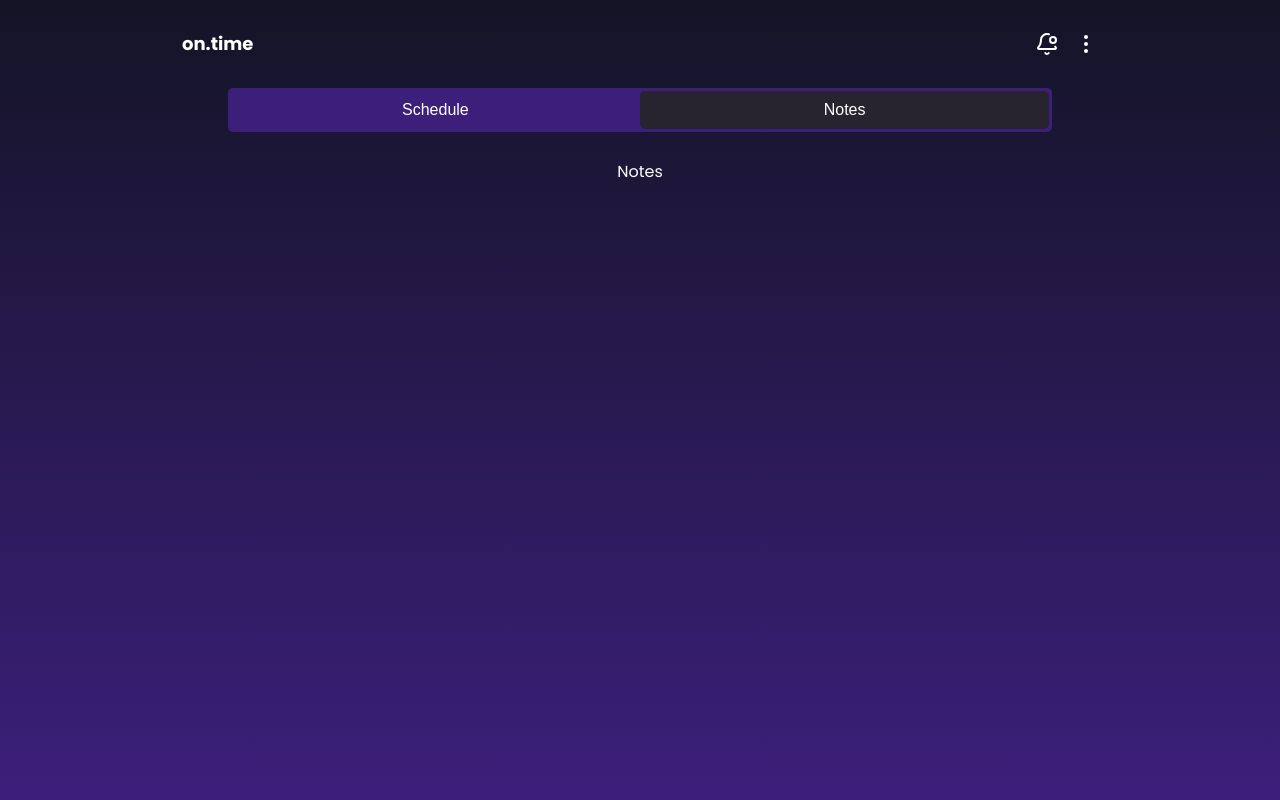
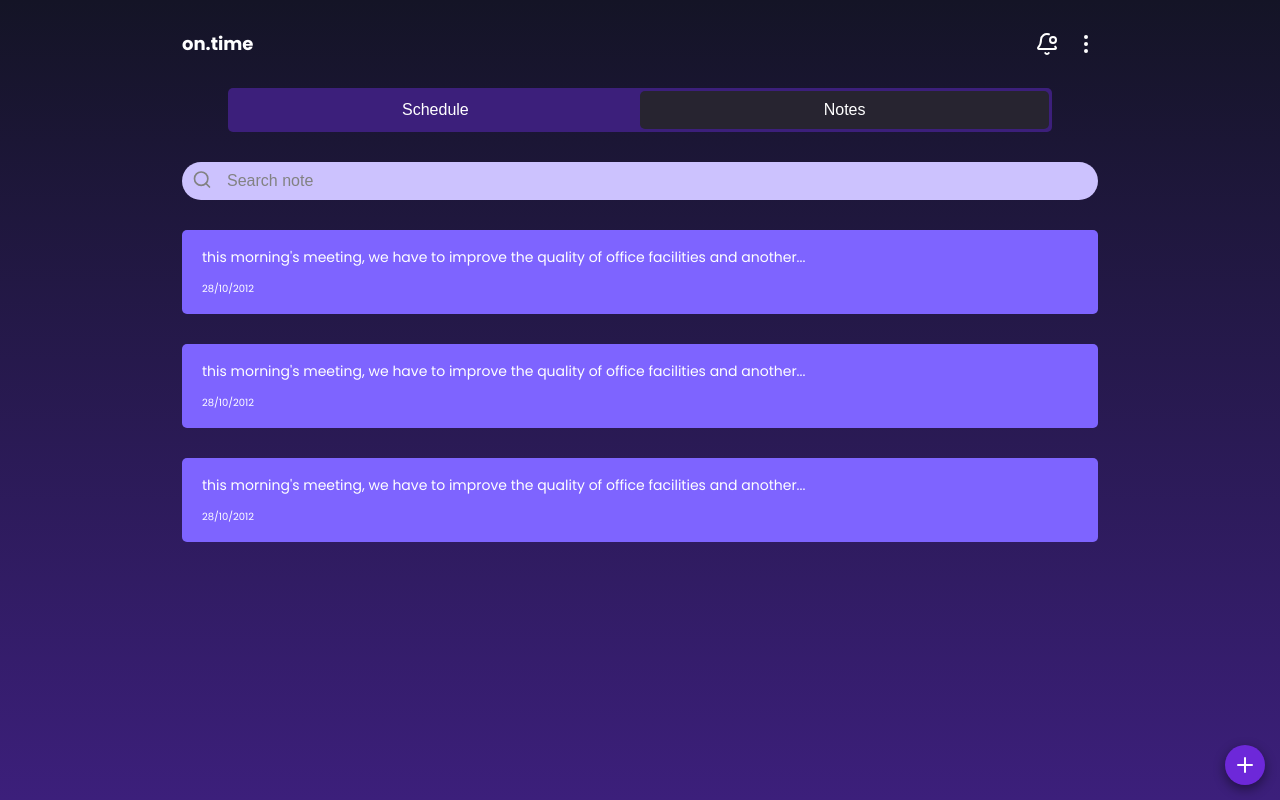
Before and after one commit to jordanogiacomet/on-time-react, a React (Vite) app: page /home in a window 1280 px wide. Both pictures are taken after a click on the tab "Notes". Built offline with nearby package versions, Linux system fonts and the light colour scheme.

Commit message:
WIP - Estrutura inicial de NotesSection implementada;

```diff
--- /dev/null
+++ b/src/components/NoteCard/index.tsx
@@ -0,0 +1,13 @@
+import styles from './styles.module.css';
+
+export function NoteCard() {
+  return (
+    <div className={styles.noteCardContainer}>
+      <p className={styles.description}>
+        this morning's meeting, we have to improve the quality of office
+        facilities and another...
+      </p>
+      <p className={styles.date}>28/10/2012</p>
+    </div>
+  );
+}
--- /dev/null
+++ b/src/components/NoteCard/styles.module.css
@@ -0,0 +1,17 @@
+.noteCardContainer {
+  padding: 2rem;
+  background-color: var(--bg-selected-day);
+  border-radius: var(--radius);
+  display: flex;
+  flex-direction: column;
+  gap: 2rem;
+  font-weight: lighter !important;
+}
+
+.description {
+  font-size: 1.4rem;
+}
+
+.date {
+  font-size: 1rem;
+}
--- a/src/components/Notes/index.tsx
+++ /dev/null
@@ -1,3 +0,0 @@
-export function Notes() {
-  return <div>Notes</div>;
-}
--- /dev/null
+++ b/src/components/NotesSection/index.tsx
@@ -0,0 +1,25 @@
+import { Search } from 'lucide-react';
+import { TextInput } from '../TextInput';
+import styles from './styles.module.css';
+import { FloatingActionButton } from '../FloatingActionButton';
+import { NoteCard } from '../NoteCard';
+import { Fragment } from 'react/jsx-runtime';
+
+export function NotesSection() {
+  return (
+    <Fragment>
+      <div className={styles.notesContainer}>
+        <TextInput
+          id='search'
+          type='text'
+          placeholder='Search note'
+          icon={<Search size={20} />}
+        />
+        <NoteCard />
+        <NoteCard />
+        <NoteCard />
+      </div>
+      <FloatingActionButton href='/notes/new' />
+    </Fragment>
+  );
+}
--- /dev/null
+++ b/src/components/NotesSection/styles.module.css
@@ -0,0 +1,7 @@
+.notesContainer {
+  display: flex;
+  flex-direction: column;
+  gap: 3rem;
+  width: 100%;
+  margin: 3rem 0;
+}
--- a/src/components/Tabs/styles.module.css
+++ b/src/components/Tabs/styles.module.css
@@ -4,6 +4,10 @@
   justify-content: center;
   align-items: center;
   flex-direction: column;
+}
+
+.tabPanel {
+  width: 100%;
 }
 
 .tabsList {
--- a/src/components/TextInput/index.tsx
+++ b/src/components/TextInput/index.tsx
@@ -4,13 +4,27 @@ import styles from './styles.module.css';
 type TextInputProps = {
   id: string;
   labelText?: string;
+  icon?: React.ReactNode;
 } & React.ComponentProps<'input'>;
 
-export function TextInput({ id, type, labelText, ...props }: TextInputProps) {
+export function TextInput({
+  id,
+  type,
+  labelText,
+  icon,
+  ...props
+}: TextInputProps) {
+  const hasIcon = Boolean(icon);
+
   return (
     <Fragment>
-      {labelText && <label htmlFor={id}>{labelText}t</label>}
-      <input className={styles.input} id={id} type={type} {...props} />
+      {labelText && <label htmlFor={id}>{labelText}</label>}
+      <div
+        className={`${styles.inputWrapper} ${hasIcon ? styles.withIcon : ''}`}
+      >
+        {icon && <div className={styles.icon}>{icon}</div>}
+        <input id={id} type={type} className={styles.input} {...props} />
+      </div>
     </Fragment>
   );
 }
--- a/src/components/TextInput/styles.module.css
+++ b/src/components/TextInput/styles.module.css
@@ -1,12 +1,39 @@
+.inputWrapper {
+  position: relative;
+  width: 100%;
+}
+
+/* só quando houver ícone */
+.withIcon .icon {
+  position: absolute;
+  top: 50%;
+  left: 1rem;
+  transform: translateY(-50%);
+  pointer-events: none;
+}
+
+/* padding padrão sem ícone */
 .input {
   width: 100%;
-  padding: 1rem;
+  padding: 1rem; /* padding uniforme */
   border: none;
   border-radius: var(--radius);
   background-color: var(--bg-input);
   font-size: 1.6rem;
 }
 
+/* quando tiver ícone, aumenta apenas o padding-left */
+.withIcon .input {
+  padding-left: 4.5rem; /* mantém 1rem nos outros lados */
+  border-radius: 20px;
+}
+
+/* placeholder */
 .input::placeholder {
   font-weight: 500;
+  color: var(--text-placeholder);
 }
+
+.icon {
+  color: var(--text-placeholder);
+}
--- a/src/pages/Home/index.tsx
+++ b/src/pages/Home/index.tsx
@@ -3,6 +3,7 @@ import { Container } from '../../components/Container';
 import { Header } from '../../components/Header';
 import { Tabs } from '../../components/Tabs';
 import { ScheduleSection } from '../../components/ScheduleSection';
+import { NotesSection } from '../../components/NotesSection';
 
 export function Home() {
   const tabItems = [
@@ -12,11 +13,7 @@ export function Home() {
     },
     {
       label: 'Notes',
-      content: (
-        <Container>
-          <div>Notes</div>
-        </Container>
-      ),
+      content: <NotesSection />,
     },
   ];
 
--- a/src/styles/theme.css
+++ b/src/styles/theme.css
@@ -24,6 +24,7 @@
   /* Texto */
   --text-primary: #ffffff;
   --text-secondary: #b0b0b0;
+  --text-placeholder: #828282;
 
   /* Espaçamentos e transições */
   --radius: 5px;
```
